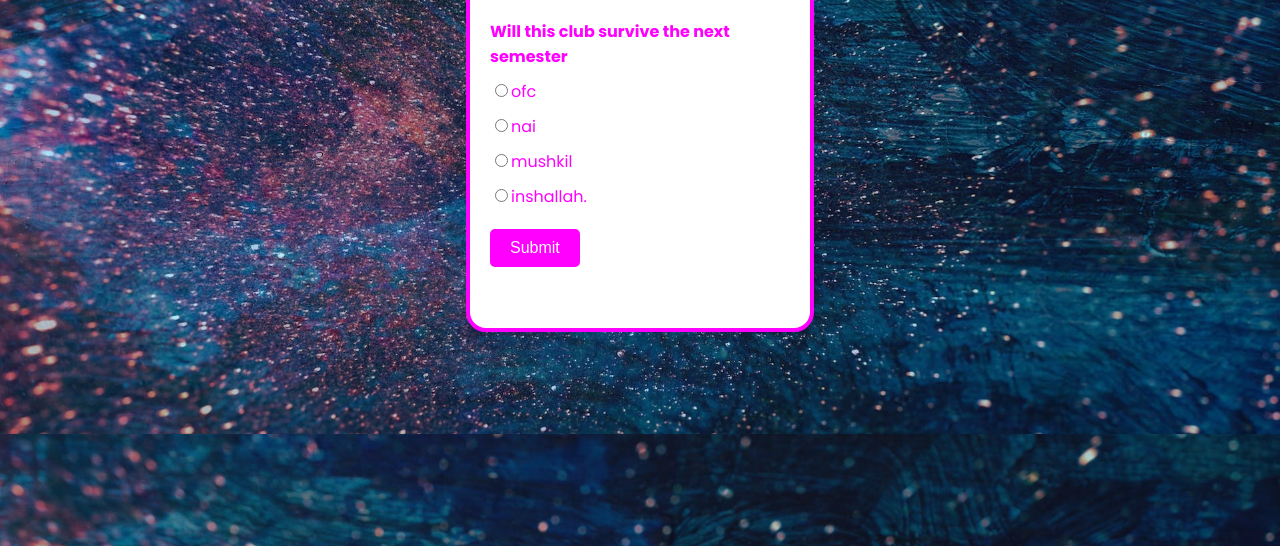
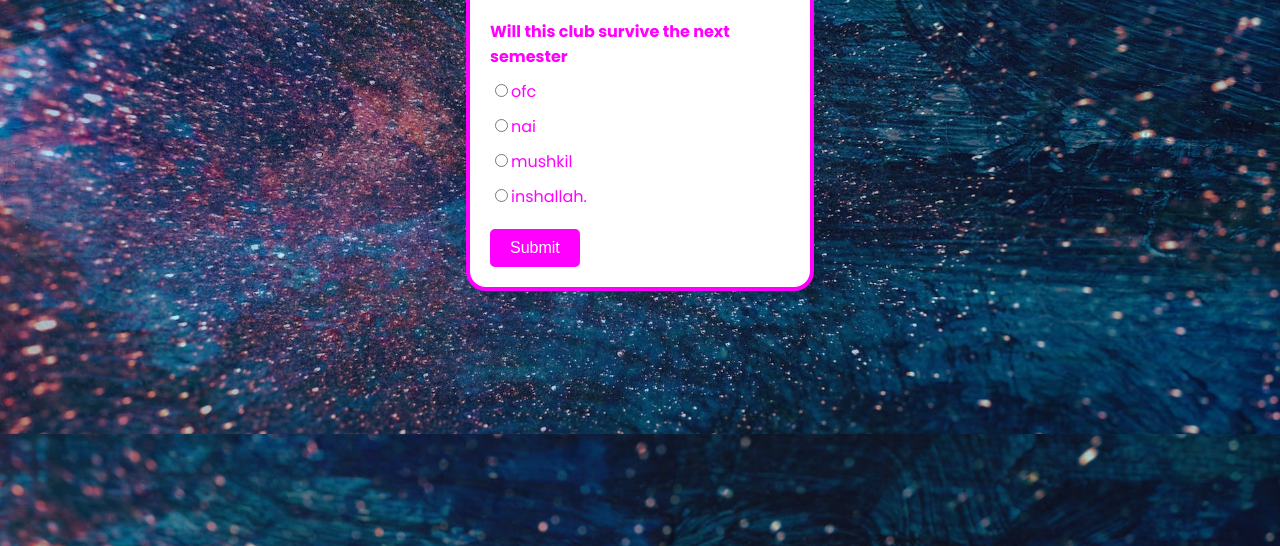
Before and after one commit to bigboiaari/nqc-quiz-game-, a plain HTML site: page index.html in a window 1280 px wide. Shown: the part 254-800 px from the top of the page. Drawn offline with Linux system fonts and the light colour scheme.

Commit message:
styles.css

```diff
--- a/styles.css
+++ b/styles.css
@@ -13,8 +13,6 @@ body {
 .container {
   justify-content: center;
   width: 300px;
-  height: 100%;
-  max-height: 380px;
   padding: 20px;
   margin-top: 150px;
   background-color: rgb(255, 255, 255);
```
